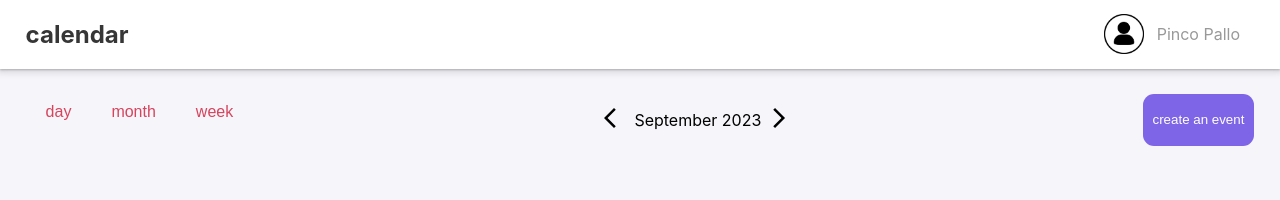
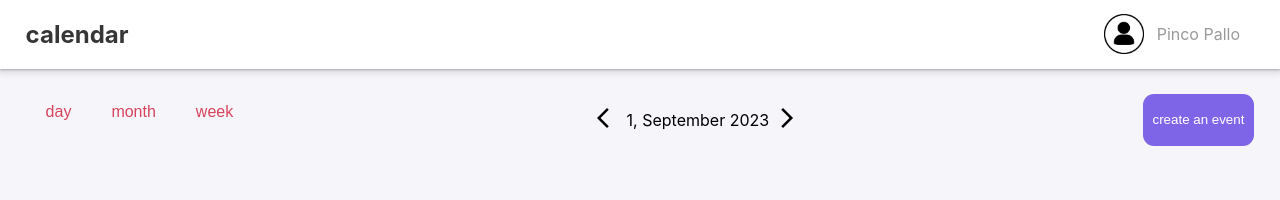
Before and after one commit to Matt30Curia/Calendar-react, a React (Create React App) app: page / in a window 1280 px wide. Shown: the top 200 px of the page. Built offline with nearby package versions, Linux system fonts and the light colour scheme.

Commit message:
total refactor of reducer

```diff
--- a/src/App.js
+++ b/src/App.js
@@ -18,15 +18,16 @@ function App() {
 
   const [calendarView, setCalendarView] = useState( 'month' );
 
+  function handleView(type) {
+    setCalendarView((prev) => type);
+  }
+
+
   return (
     <>
       <NavBar />
 
-      <CalendarHeader
-        dispatch={dispatch}
-        currDate={state}
-        view={setCalendarView}
-      />
+      <CalendarHeader dispatch={dispatch} currDate={state} view={handleView} />
       <Calendar daysOfMonth={getDays(calendarView, state)} />
     </>
   );
--- a/src/compononents/Calendar.js
+++ b/src/compononents/Calendar.js
@@ -1,4 +1,5 @@
 function Calendar({ daysOfMonth }) {
+  console.log("render")
   return (
     <div className="calendar-grid">
       <div >domenica</div>
--- a/src/compononents/CalendarHeader.js
+++ b/src/compononents/CalendarHeader.js
@@ -1,14 +1,12 @@
 import arrow_back from "../asset/arrow_back.svg";
 import arrow_forward from "../asset/arrow_forward.svg"
 
-function CalendarHeader({ dispatch, currDate, view }) {
+function CalendarHeader({ dispatch, currDate, handleView }) {
 
-  var date = new Date(currDate.year, currDate.month, 0);
+  var date = new Date(currDate.year, currDate.month, 0); //numero di giorni in un mese
   var monthName = date.toLocaleString("default", { month: "long" });
 
-  function handleView(type){
-    view((prev)=>type)
-  }
+
 
   return (
     <nav className="calendarHeader">
@@ -40,7 +38,7 @@ function CalendarHeader({ dispatch, currDate, view }) {
           <img className="icon" src={arrow_back} />
         </button>
         <p>
-          {monthName} {currDate.year}
+          {currDate.day}, {monthName} {currDate.year}
         </p>
         <button
           className="icon"
--- a/src/logic/dateUtils.js
+++ b/src/logic/dateUtils.js
@@ -5,7 +5,10 @@ export function getDays(calendarView, state) {
         return getDaysOfMonth(state.month, state.year);
       }
       case "week": {
-        return getDaysOfWeek(state, );
+        return getDaysOfWeek(state);
+      }
+      case "day": {
+        return [state.day];
       }
     }
   }
--- a/src/logic/reducer.js
+++ b/src/logic/reducer.js
@@ -1,32 +1,45 @@
 export function reducer(state, action) {
-
-  const currDate = new Date(state.year, state.month, 2);
+  const currDate = new Date(state.year, state.month, state.day);
 
   let amountOfDay = 0,
-      amountOfMonth = 0;
+    amountOfMonth = new Date(state.year, state.month, 0).getDate() +1;
 
   switch (action.type) {
     case "nextMonth": {
-      amountOfMonth = +1;
+      console.log(amountOfMonth);
+      amountOfDay = amountOfMonth;
       break;
     }
     case "prevMonth": {
-      amountOfMonth = -1;
-      break
+      amountOfDay = -amountOfMonth;
+      break;
+    }
+    case "nextDay": {
+      amountOfDay = +1;
+      break;
+    }
+    case "prevDay": {
+      amountOfDay = -1;
+      break;
     }
     default:
-      throw("sto esplodendo")
+      Error("dispatch non previsto");
   }
 
-  const newDate = new Date(
-    currDate.getFullYear(),
-    currDate.getMonth() + amountOfMonth
-  );
+  const [day, month, year] = getMonthDays(currDate, amountOfDay);
 
+  return { day: day, month: month, year: year };
+}
 
+function getMonthDays(dataInput, amountOfDay) {
+  const nextDate = new Date(dataInput);
 
-  const [year, month] = newDate.toISOString().split("-");
+  // Aggiunge 1 giorno alla data successiva.
+  nextDate.setDate(nextDate.getDate() + amountOfDay);
 
-  return { day: 1, month: month, year: year };
+  if (amountOfDay !== 0) {
+    return [nextDate.getDate(), nextDate.getMonth(), nextDate.getFullYear()];
+  }
 
+  return null;
 }
```
